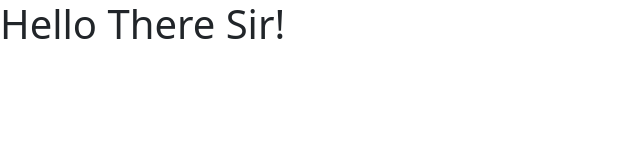
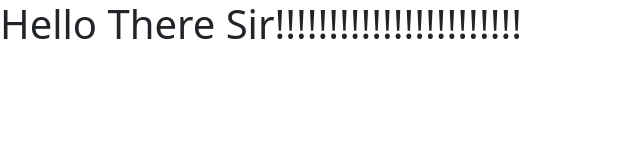
Before and after one commit to AKolari/test-repo, a plain HTML site: page November11/index.html in a window 1280 px wide. Shown: the whole page, without its empty margins (0-640 px from the left). Drawn offline with nearby package versions, Linux system fonts and the light colour scheme.

Commit message:
Update index.html

```diff
--- a/November11/index.html
+++ b/November11/index.html
@@ -7,7 +7,7 @@
     <link href="https://cdn.jsdelivr.net/npm/bootstrap@5.2.2/dist/css/bootstrap.min.css" rel="stylesheet" integrity="sha384-Zenh87qX5JnK2Jl0vWa8Ck2rdkQ2Bzep5IDxbcnCeuOxjzrPF/et3URy9Bv1WTRi" crossorigin="anonymous">
   </head>
   <body>
-    <h1>Hello There Sir!</h1>
+    <h1>Hello There Sir!!!!!!!!!!!!!!!!!!!!!!!</h1>
     <script src="https://cdn.jsdelivr.net/npm/bootstrap@5.2.2/dist/js/bootstrap.bundle.min.js" integrity="sha384-OERcA2EqjJCMA+/3y+gxIOqMEjwtxJY7qPCqsdltbNJuaOe923+mo//f6V8Qbsw3" crossorigin="anonymous"></script>
   </body>
 </html>
```
